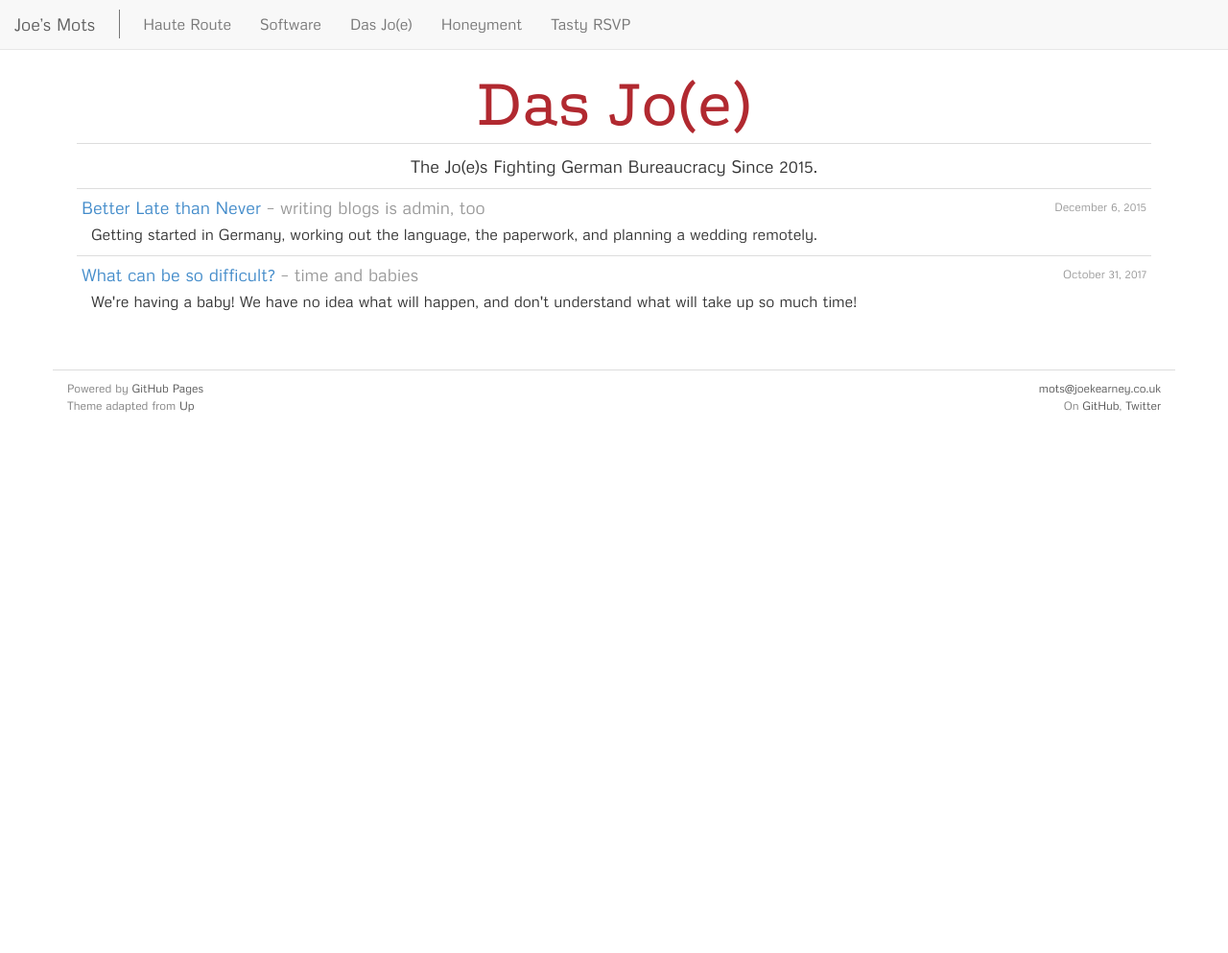
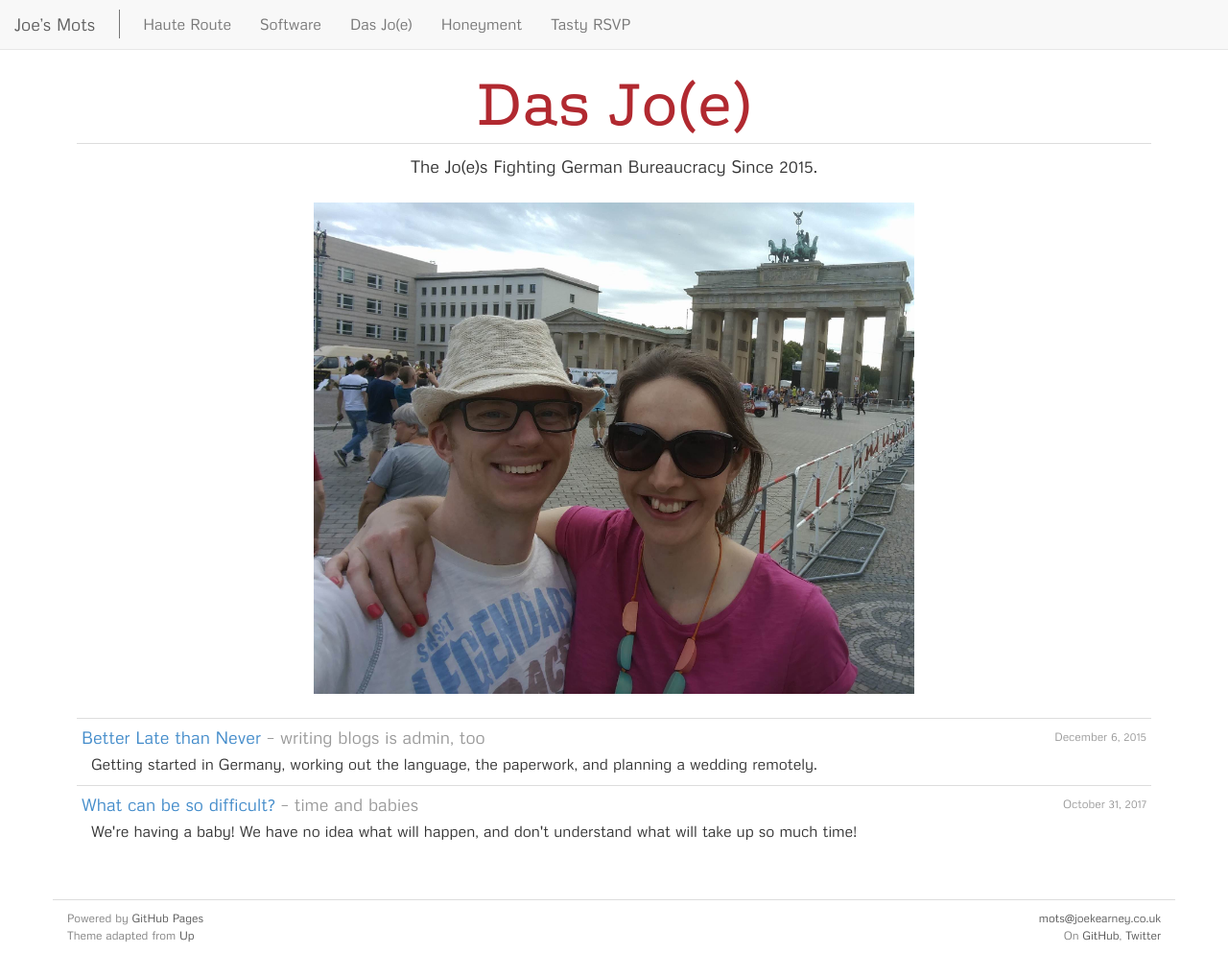
Before and after one commit to joekearney/joekearney.github.io, a Jekyll site: the page built from _posts/das-jo-e/2015-11-17-das-jo-e-index.md, in a window 1280 px wide and 993 px high. Shown: the whole window at 96% size. Built offline with Jekyll 4.4.1, drawn with Linux system fonts in a browser that asks for light colours.

Commit message:
add image to das jo(e) index

```diff
--- a/_posts/das-jo-e/2015-11-17-das-jo-e-index.md
+++ b/_posts/das-jo-e/2015-11-17-das-jo-e-index.md
@@ -8,9 +8,15 @@ tags:
 - landing
 permalink: /das-jo-e-index
 
+title_image_img: /images/jo-joe-brandenburg-gate.jpg
+
 sitemap:
   changefreq: daily
   priority: 0.9
 ---
 
-{% include index-listing-for-tag.html tag='das-jo-e' title=site.das-jo-e.tag_name description=site.das-jo-e.tag_description orderAscending=true showDrafts=true %}
+{% include index-listing-for-tag.html tag='das-jo-e' title=site.das-jo-e.tag_name description=site.das-jo-e.tag_description orderAscending=true showDrafts=true header-only=true %}
+
+{% include post-header-image.html title_image_img="/images/jo-joe-brandenburg-gate.jpg" %}
+
+{% include index-listing-for-tag.html tag='das-jo-e' title=site.das-jo-e.tag_name description=site.das-jo-e.tag_description orderAscending=true showDrafts=true listing-only=true %}
```
Also changed, not shown: images/jo-joe-brandenburg-gate.jpg (added).
